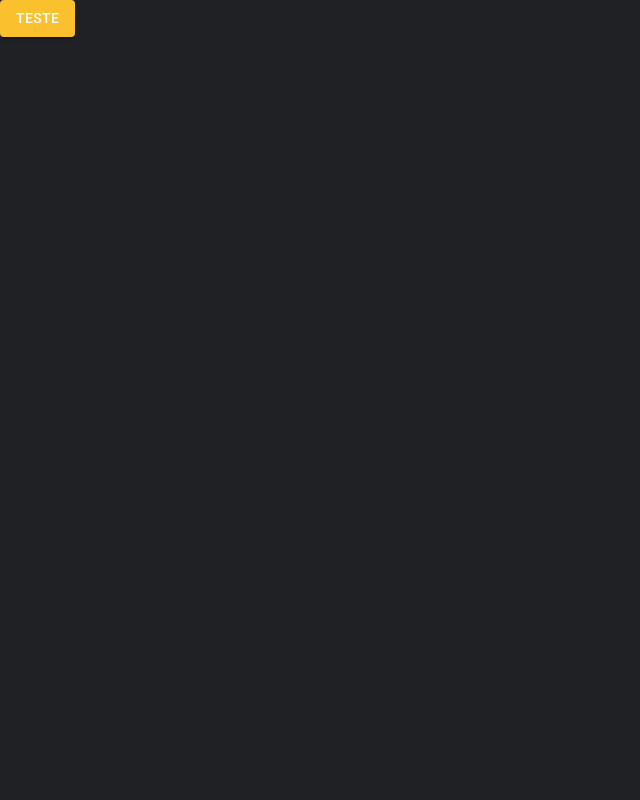
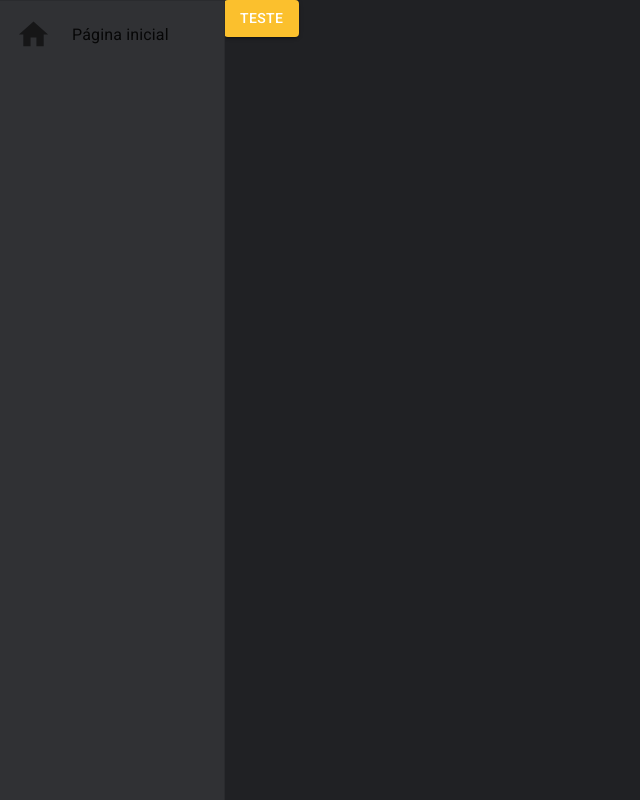
Before and after one commit to thiagoeu/layout-base1, a React (Vite) app: page /pagina-inicial in a window 1280 px wide. Shown: the whole page, without its empty margins (0-640 px from the left). Built offline with nearby package versions, Linux system fonts and the light colour scheme.

Commit message:
feat: drawer responsivo

```diff
--- a/src/App.tsx
+++ b/src/App.tsx
@@ -1,14 +1,19 @@
 import { BrowserRouter } from "react-router-dom";
+
 import { AppRoutes } from "./routes";
-import { DarkTheme, LightTheme } from "./themes";
-import { AppThemeProvider } from "./contexts";
+import { AppThemeProvider, DrawerProvider } from "./contexts";
+import { MenuLateral } from "./components";
 
 export const App = () => {
   return (
     <AppThemeProvider>
-      <BrowserRouter>
-        <AppRoutes />
-      </BrowserRouter>
+      <DrawerProvider>
+        <BrowserRouter>
+          <MenuLateral>
+            <AppRoutes />
+          </MenuLateral>
+        </BrowserRouter>
+      </DrawerProvider>
     </AppThemeProvider>
   );
 };
--- /dev/null
+++ b/src/components/index.ts
@@ -0,0 +1 @@
+export * from './menu-lateral/MenuLateral'
--- /dev/null
+++ b/src/components/menu-lateral/MenuLateral.tsx
@@ -0,0 +1,59 @@
+import {
+  Box,
+  Divider,
+  Drawer,
+  List,
+  ListItemButton,
+  ListItemIcon,
+  ListItemText,
+  useMediaQuery,
+  useTheme,
+} from "@mui/material";
+
+import HomeIcon from "@mui/icons-material/Home";
+
+import React from "react";
+import { useDrawerContext } from "../../contexts";
+
+interface IMenuLateralProps {
+  children: React.ReactNode;
+}
+
+export const MenuLateral: React.FC<IMenuLateralProps> = ({ children }) => {
+  const theme = useTheme();
+  const smdown = useMediaQuery(theme.breakpoints.down("sm"));
+
+  const { isDrawerOpen, toggleDrawerOpen } = useDrawerContext();
+
+  return (
+    <>
+      <Drawer
+        open={isDrawerOpen}
+        variant={smdown ? "temporary" : "permanent"}
+        onClose={toggleDrawerOpen}
+      >
+        <Box
+          width={theme.spacing(28)}
+          height="100%"
+          display="flex"
+          flexDirection="column"
+        >
+          <Divider />
+          <Box flex={1}>
+            <List component="nav">
+              <ListItemButton>
+                <ListItemIcon>
+                  <HomeIcon fontSize="large" />
+                </ListItemIcon>
+                <ListItemText primary="Página inicial" />
+              </ListItemButton>
+            </List>
+          </Box>
+        </Box>
+      </Drawer>
+      <Box height="100vh" marginLeft={smdown ? 0 : theme.spacing(28)}>
+        {children}
+      </Box>
+    </>
+  );
+};
--- /dev/null
+++ b/src/contexts/DrawerContext.tsx
@@ -0,0 +1,30 @@
+import { createContext, useCallback, useContext, useState } from "react";
+
+interface IDrawerContextData {
+  isDrawerOpen: boolean;
+  toggleDrawerOpen: () => void;
+}
+
+interface IDrawerProvider {
+  children: React.ReactNode;
+}
+
+const DrawerContext = createContext({} as IDrawerContextData);
+
+export const useDrawerContext = () => {
+  return useContext(DrawerContext);
+};
+
+export const DrawerProvider: React.FC<IDrawerProvider> = ({ children }) => {
+  const [isDrawerOpen, setIsDrawerOpen] = useState(false);
+
+  const toggleDrawerOpen = useCallback(() => {
+    setIsDrawerOpen((oldDrawerOpen) => !oldDrawerOpen);
+  }, []);
+
+  return (
+    <DrawerContext.Provider value={{ isDrawerOpen, toggleDrawerOpen }}>
+      {children}
+    </DrawerContext.Provider>
+  );
+};
--- a/src/contexts/ThemeContext.tsx
+++ b/src/contexts/ThemeContext.tsx
@@ -5,8 +5,9 @@
   useMemo,
   useState,
 } from "react";
+
+import { Box, ThemeProvider } from "@mui/material";
 import { DarkTheme, LightTheme } from "../themes";
-import { Box, ThemeProvider } from "@mui/material";
 
 interface IThemeContextData {
   themeName: "light" | "dark";
--- a/src/contexts/index.ts
+++ b/src/contexts/index.ts
@@ -1 +1,2 @@
 export * from './ThemeContext'
+export * from './DrawerContext'
--- a/src/routes/index.tsx
+++ b/src/routes/index.tsx
@@ -1,16 +1,20 @@
 import { Button } from "@mui/material";
 import { Routes, Route, Navigate } from "react-router-dom";
-import { useAppThemeContext } from "../contexts";
+import { useDrawerContext } from "../contexts";
 
 export const AppRoutes = () => {
-  const { toggleTheme } = useAppThemeContext();
+  const { toggleDrawerOpen } = useDrawerContext();
 
   return (
     <Routes>
       <Route
         path="/pagina-inicial"
         element={
-          <Button variant="contained" color="primary" onClick={toggleTheme}>
+          <Button
+            variant="contained"
+            color="primary"
+            onClick={toggleDrawerOpen}
+          >
             Teste
           </Button>
         }
```
